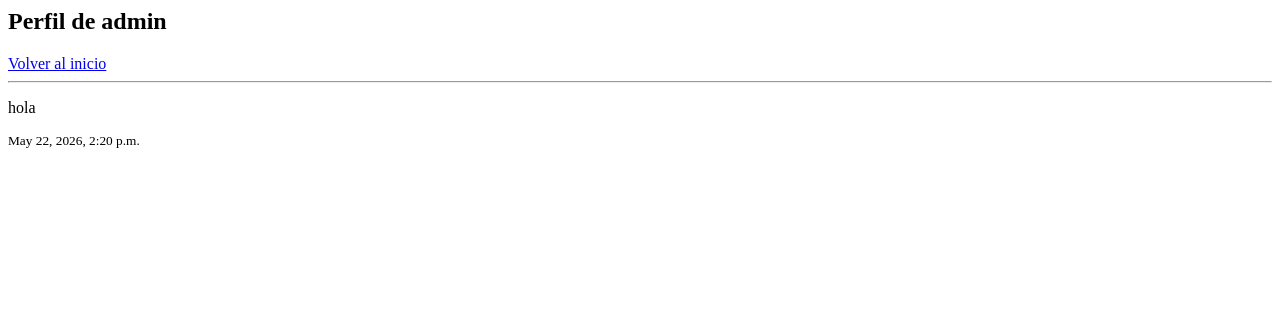
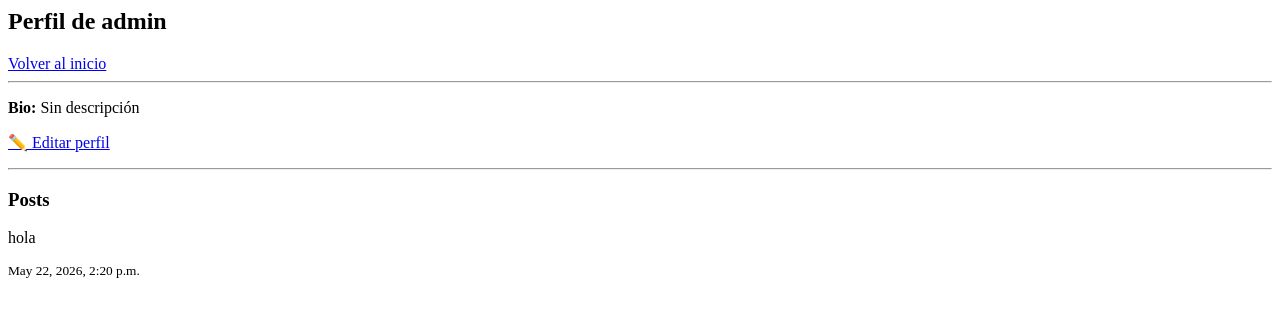
Before and after one commit to Roman27663/proyecto_red_social, a Django app: page /mi-perfil/ in a window 1280 px wide. Shown: the top 317 px of the page. Run offline with Django 5.2, Linux system fonts and the light colour scheme; a user stored in the database is signed in; data comes from the database, SQL or seed files in the repository; both versions use the stored data as it was after the commit.

Commit message:
feat: agrega perfil de usuario con bio editable

```diff
--- a/social/models.py
+++ b/social/models.py
@@ -1,5 +1,7 @@
 from django.db import models
 from django.contrib.auth.models import User
+from django.db.models.signals import post_save
+from django.dispatch import receiver
 
 
 class Post(models.Model):
@@ -27,3 +29,15 @@ class Comentario(models.Model):
 
     def __str__(self):
         return f"{self.usuario.username}: {self.contenido[:30]}"
+
+class Profile(models.Model):
+    user = models.OneToOneField(User, on_delete=models.CASCADE)
+    bio = models.TextField(blank=True, null=True)
+
+    def __str__(self):
+        return self.user.username
+
+@receiver(post_save, sender=User)
+def create_profile(sender, instance, created, **kwargs):
+    if created:
+        Profile.objects.create(user=instance)
--- a/social/templates/social/perfil.html
+++ b/social/templates/social/perfil.html
@@ -3,6 +3,22 @@
 <a href="/">Volver al inicio</a>
 
 <hr>
+
+{% if usuario.profile.bio %}
+    <p><b>Bio:</b> {{ usuario.profile.bio }}</p>
+{% else %}
+    <p><b>Bio:</b> Sin descripción</p>
+{% endif %}
+
+{% if user == usuario %}
+    <p>
+        <a href="/editar-perfil/">✏️ Editar perfil</a>
+    </p>
+{% endif %}
+
+<hr>
+
+<h3>Posts</h3>
 
 {% for post in posts %}
     <div>
--- a/social/urls.py
+++ b/social/urls.py
@@ -9,4 +9,5 @@ urlpatterns = [
     path('mi-perfil/', views.mi_perfil, name='mi_perfil'),
     path('like/<int:post_id>/', views.like_post, name='like_post'),
     path('comentar/<int:post_id>/', views.crear_comentario, name='crear_comentario'),
+    path('editar-perfil/', views.editar_perfil, name='editar_perfil'),
 ]
--- a/social/views.py
+++ b/social/views.py
@@ -4,6 +4,7 @@ from django.contrib.auth.forms import UserCreationForm
 from django.contrib.auth.models import User
 
 from .models import Post, Like, Comentario
+from .models import Profile
 
 
 def home(request):
@@ -95,3 +96,16 @@ def crear_comentario(request, post_id):
         )
 
     return redirect('home')
+
+@login_required
+def editar_perfil(request):
+    profile, created = Profile.objects.get_or_create(user=request.user)
+
+    if request.method == "POST":
+        profile.bio = request.POST['bio']
+        profile.save()
+        return redirect('mi_perfil')
+
+    return render(request, 'social/editar_perfil.html', {
+        'profile': profile
+    })
```
Also changed, not shown: social/templates/social/editar_perfil.html (added, +13 -0 lines), db.sqlite3, social/migrations/0004_profile.py (added).
